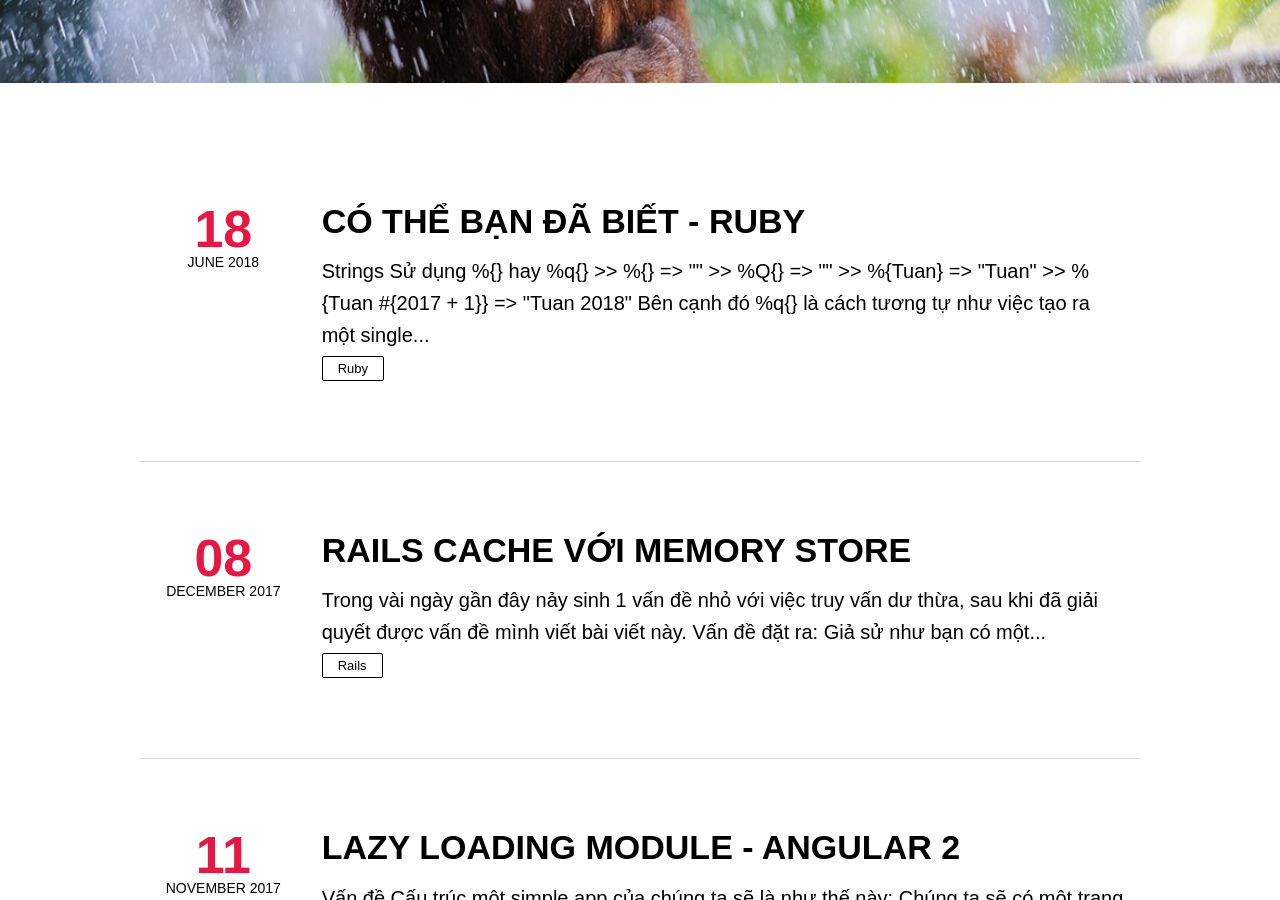
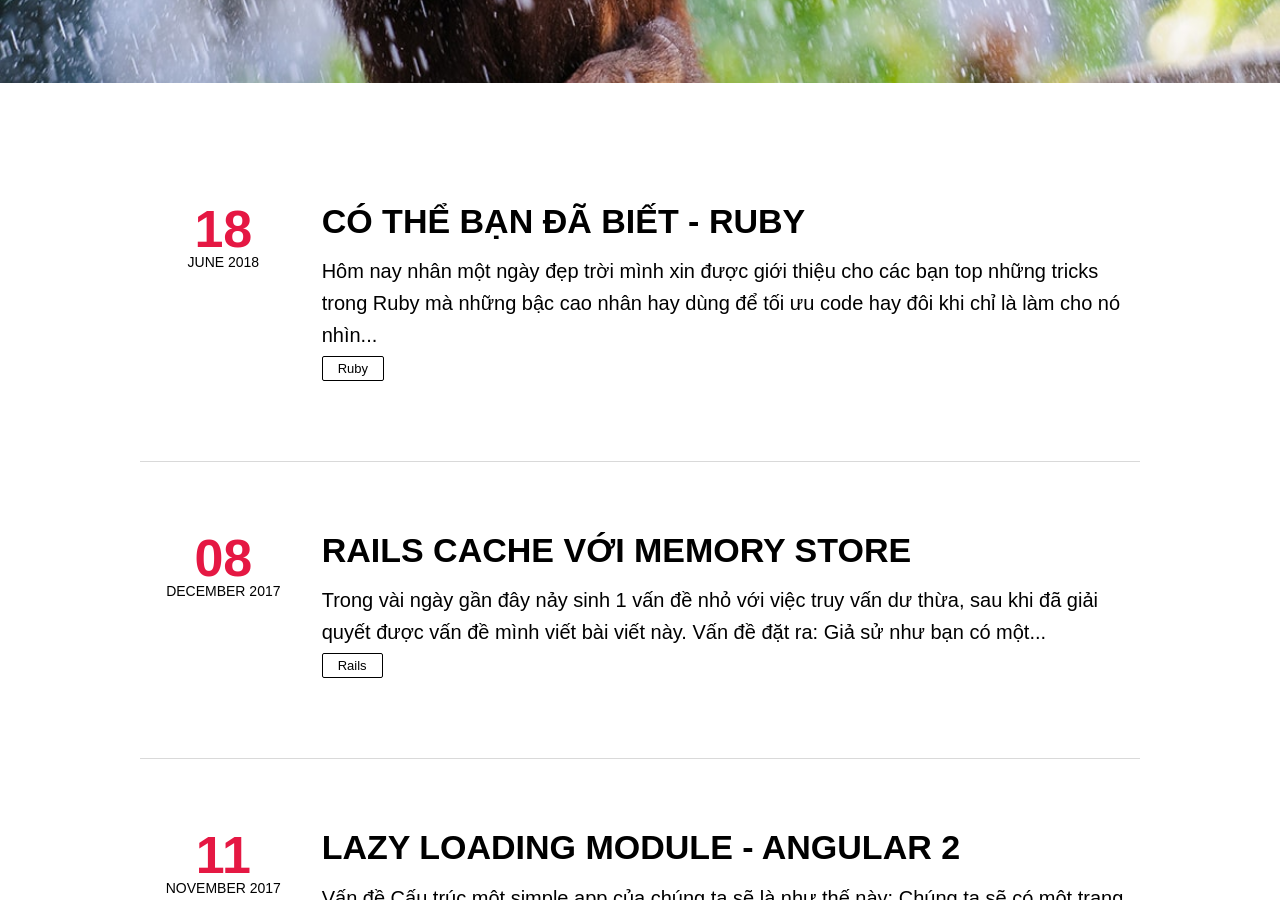
Before and after one commit to vuhuutuan262/vuhuutuan262.github.io, a Jekyll site: the page built from index.html, in a window 1280 px wide and 900 px high, scrolled down 441 px. Built offline with Jekyll 4.4.1, drawn with Linux system fonts in a browser that asks for light colours; nearby versions of some CDN libraries; some web fonts are replaced; the list of posts is cut into pages by our own code; some of the changed lines change nothing that is shown.

Commit message:
fix new post

````diff
--- a/_posts/2018-06-18-tricks_with_code_ruby.md
+++ b/_posts/2018-06-18-tricks_with_code_ruby.md
@@ -12,7 +12,9 @@
 featured: true
 ---
 
-1. Strings
+Hôm nay nhân một ngày đẹp trời mình xin được giới thiệu cho các bạn top những tricks trong Ruby mà những bậc cao nhân hay dùng để tối ưu code hay đôi khi chỉ là làm cho nó nhìn vui hơn (khó đọc hơn)
+
+## Strings
 
 Sử dụng **%{}** hay **%q{}**
 
@@ -39,7 +41,7 @@
 => "Tuan \#{2017 + 1}"
 ```
 
-2. Arrays
+## Arrays
 
 **%w** có thể dùng tương tự như sử dụng **String#split**. Nó lấy một string và tách nó thành một mảng dựa vào các khoảng trắng (white space). Tuy nhiên khoảng trắng này cũng có thể được escape. **%W** cũng tương tự nhưng nó cho phép string interpolation.
 
@@ -54,7 +56,7 @@
 => ["a", "b", "c", "2018"]
 ```
 
-3. Regexes
+## Regexes
 
 Sử dụng **%r** có thể thay thế cho cặp **//** để tạo một đối tượng regexes. Thường cách viết này được dùng khi chúng ta không muốn phải escape dấu **/** chứa bên trong regexes.
 
@@ -65,7 +67,7 @@
 => /a\/b/
 ```
 
-4. Symbol
+## Symbol
 
 **%s** có thể tạo symbol thay vì viết symbol như thế này **:foo**. Cũng như những trường hợp trên, cách viết này loại bỏ vấn đề escaping symbol, tuy nhiên không giống với **:""**, nó không cho phép string interpolation.
 
@@ -78,7 +80,7 @@
 => :"a \#{2017 + 1}"
 ```
 
-5. Shelling out
+## Shelling out
 
 Như ta đã biết, khi text được bao bọc bởi backquotes (kí tự **`**, hay còn gọi là backticks), thì đoạn text được xem như là một literal của double-quoted string. Giá trị của literal đó được truền tới một phương thức đặc biệt tên là Kernel. Phương thức này thực thi dòng lệnh như một câu lệnh shell trên hệ điều hành và trả về kết quả là một string. Thay vì sử dụng backticks ta có thể dùng **%x**, và cũng giống như backticks nó cung cấp cơ chế string interpolation.
 
@@ -91,7 +93,7 @@
 => "hi 2018\n"
 ```
 
-6. Array#join
+## Array#join
 
 Chúng ta đã nhiều lần được nhìn thấy việc sử dụng Array#* với một số, để nhân kích thước mảng lên bằng cách thêm vào duplicate của nó.
 
@@ -107,7 +109,7 @@
 => "a2b2c"
 ```
 
-7. Lambda literal
+## Lambda literal
 
 Một cách đơn giản và được sử dụng tương đối nhiều trong thời gian gần đây để định nghĩa scope trong Rails, đó là sử dụng kí hiệu ->, hay chính là hiện diện của Lambda Literal, cho phép bạn dễ dàng tạo ra một biểu thức lambda.
 
@@ -117,7 +119,7 @@
 >> a.call
 => 2018
 ```
-8. Tham số cho method
+## Tham số cho method
 
 ```ruby
   def method  a, *b, **c
@@ -136,7 +138,7 @@
 # => [1, [2, 3, 4], {:a=>1, :b=>2}]
 ```
 
-9. Xử lý một object đơn giống như một mảng
+## Xử lý một object đơn giống như một mảng
 
 Đôi khi trong metaprogramming bạn sẽ gặp nhiều trường hợp phải handle dữ liệu một cách linh hoạt, ví dụ với trường hợp này ta muốn xử lý một object đơn hoặc một mảng các objects. Thay vì phải kiểm tra trường hợp loại option nào được truyền vào, bạn có thể sử dụng [*something] hoặcArray(something).
 
@@ -157,7 +159,7 @@
 Array(num_arr).each { |s| s }
 ```
 
-10. Tham số Hash dạng bắt buộc
+## Tham số Hash dạng bắt buộc
 
 Cái này có bắt đầu từ Ruby 2.0. Thay vì chỉ định nghĩa ra mọt phương thức nhận một hash làm tham số như thế này
 
@@ -174,7 +176,7 @@
 end
 ```
 
-Chúng ta thử gọi hàm chỉ vớia: 1 thì sẽ thấy không được vì còn thiếu khóa b:
+Chúng ta thử gọi hàm chỉ với a: 1 thì sẽ thấy không được vì còn thiếu khóa b:
 
 ```ruby
 method a: 1
@@ -192,7 +194,7 @@
 # => [1, 2, 3]
 ```
 
-11. String concatenation
+## String concatenation
 
 Bạn nên bỏ thói quen nối string bằng += mà hãy dùng << thay thế. Mặc dù kết quả là hoàn toàn giống nhau nhưng điểm khác biệt ở đây là gì?
 
@@ -207,9 +209,9 @@
 str1 << str2
 str1.object_id  # => 16241240, id is the same
 ```
-Khi bạn dùng += Ruby tạo ra một đối tượng tạm thời là kết quả của str1 + str2. Sau đó nó thay thế str1 bằng reference đến đối tượng vừa được tạo. Trong khi đó << sẽ chỉnh sửa trên chính xâu gốc.
+Khi bạn dùng **+=** Ruby tạo ra một đối tượng tạm thời là kết quả của str1 + str2. Sau đó nó thay thế str1 bằng reference đến đối tượng vừa được tạo. Trong khi đó **<<** sẽ chỉnh sửa trên chính xâu gốc.
 
-Do vậy việc sử dụng += tạo ra một vài bất lợi sau đây:
+Do vậy việc sử dụng **+=** tạo ra một vài bất lợi sau đây:
 
 * Thêm công việc tính toán để nối string
 * Một đối tượng string bị thừa trong bộ nhớ (giá trị cũ của str1)
````
